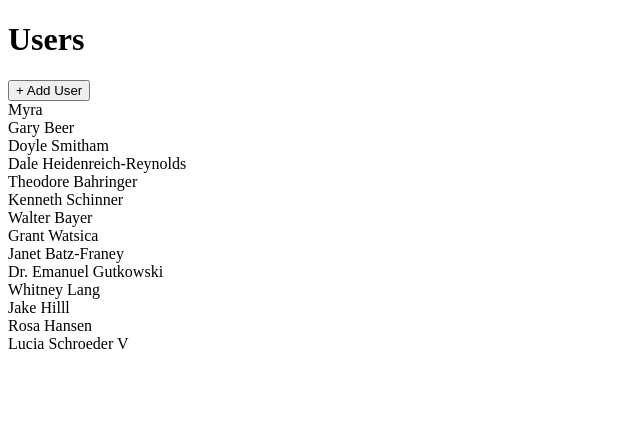
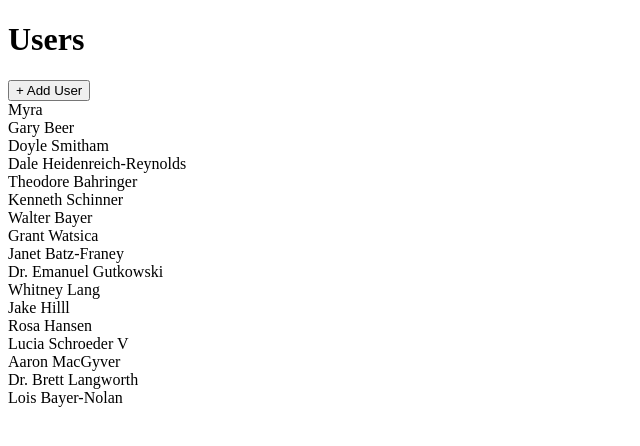
Before and after one commit to zdTang/stephen_react_Mike_learn, a React (Create React App) app in the folder learn_jsx/: page / in a window 1280 px wide. Shown: the top 446 px of the page, without its empty margins (0-640 px from the left). Built offline with nearby package versions, Linux system fonts and the light colour scheme; data requests are answered from the project's data file.

Commit message:
C21-370 Create reuseable Thunk Hook - B

```diff
--- a/learn_jsx/db.json
+++ b/learn_jsx/db.json
@@ -65,6 +65,18 @@
     {
       "id": "1a64",
       "name": "Lucia Schroeder V"
+    },
+    {
+      "id": "0e15",
+      "name": "Aaron MacGyver"
+    },
+    {
+      "id": "0407",
+      "name": "Dr. Brett Langworth"
+    },
+    {
+      "id": "325f",
+      "name": "Lois Bayer-Nolan"
     }
   ],
   "albums": [],
--- a/learn_jsx/src/components/UsersList.js
+++ b/learn_jsx/src/components/UsersList.js
@@ -6,6 +6,7 @@ import Skeleton from "./Skeleton";
 import Button from "./Button";
 
 export default function UsersList() {
+  // Notice the export name, and understand the common logic for each Thunk
   function useThunk(thunk) {
     const [isLoading, setIsLoading] = useState(false);
     const [error, setError] = useState(null);
@@ -23,15 +24,10 @@ export default function UsersList() {
     return [runThunk, isLoading, error];
   }
 
-  /*   const [isLoadingUsers, setIsLoadingUsers] = useState(false);
-  const [loadingUsersError, setLoadingUsersError] = useState(null); */
-
   const [doFetchUsers, isLoadingUsers, loadingUsersError] =
     useThunk(fetchUsers);
+  const [doCreatUser, isCreatingUser, creatingUserError] = useThunk(addUser);
 
-  const [isCreatingUser, setIsCreatingUser] = useState(false);
-  const [creatingUserError, setCreatingUserError] = useState(null);
-  const disPatch = useDispatch();
   const { data } = useSelector((state) => {
     console.log("In useSelector, State changed:", state.users);
     return state.users;
@@ -41,13 +37,7 @@ export default function UsersList() {
   }, []);
 
   const handleUserAdd = () => {
-    setIsCreatingUser(true);
-    disPatch(addUser()) // Dispatch a Thunk directly,no need use useEffect()
-      .unwrap()
-      .catch((err) => setCreatingUserError(err))
-      .finally(() => {
-        setIsCreatingUser(false);
-      });
+    doCreatUser();
   };
 
   if (isLoadingUsers) {
```
